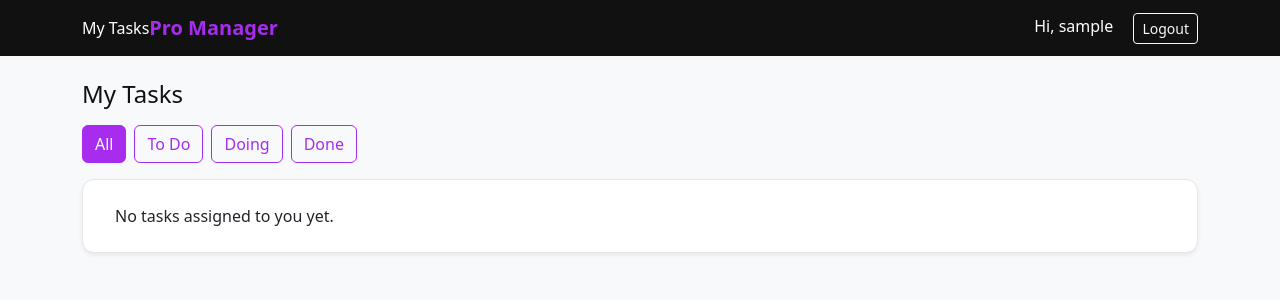
After one commit to ch-4rl/pro-manager, a Django app: page /my-tasks/ in a window 1280 px wide. The commit adds this page. Shown: the top 300 px of the page. Run offline with Django 5.2, Linux system fonts and the light colour scheme; the visitor is signed in with stand-in values (Sample User, id 1); data that the repository does not hold is empty.

Commit message:
Add My Tasks page with status filters

```diff
--- a/tasks/urls.py
+++ b/tasks/urls.py
@@ -2,9 +2,11 @@ from django.urls import path
 from . import views
 
 urlpatterns = [
+    path("my-tasks/", views.my_tasks, name="my_tasks"),
     path("tasks/<int:task_id>", views.task_detail, name="task_detail"),
     path("tasks/<int:task_id>/edit/", views.edit_task, name="edit_task"),
     path("tasks/<int:task_id>/status/", views.update_task_status, name="update_task_status"),
     path("tasks/<int:task_id>/delete/", views.delete_task_confirm, name="delete_task_confirm"),
     path("tasks/<int:task_id>/delete/confirm/", views.delete_task, name="delete_task"),
+
 ]
--- a/tasks/views.py
+++ b/tasks/views.py
@@ -7,6 +7,7 @@ from .forms import CommentForm, TaskStatusForm
 from .forms import TaskForm
 from projects.models import ProjectMembership
 from django.contrib import messages
+from django.db.models import Q
 
 
 
@@ -118,3 +119,19 @@ def delete_task(request, task_id):
     messages.success(request, "Task deleted successfully.")
 
     return redirect("project_detail", project_id=project_id)
+
+
+
+@login_required
+def my_tasks(request):
+    status = request.GET.get("status", "ALL")
+
+    tasks_qs = Task.objects.filter(assigned_to=request.user).select_related("project").order_by("-created_at")
+
+    if status in {"TODO", "DOING", "DONE"}:
+        tasks_qs = tasks_qs.filter(status=status)
+
+    return render(request, "tasks/my_tasks.html", {
+        "tasks": tasks_qs,
+        "status_filter": status,
+    })
--- a/templates/base.html
+++ b/templates/base.html
@@ -18,6 +18,8 @@
   <body class="bg-light">
     <nav class="navbar navbar-expand-lg navbar-dark bg-dark">
       <div class="container">
+        <a class="nav-link text-white" href="{% url 'my_tasks' %}">My Tasks</a>
+
         <a class="navbar-brand" href="{% url 'dashboard' %}">Pro Manager</a>
 
         <div class="ms-auto">
--- /dev/null
+++ b/templates/tasks/my_tasks.html
@@ -0,0 +1,48 @@
+{% extends "base.html" %}
+{% block title %}My Tasks{% endblock %}
+
+{% block content %}
+  <div class="d-flex justify-content-between align-items-center mb-3">
+    <h1 class="h4 mb-0">My Tasks</h1>
+  </div>
+
+  <div class="mb-3 d-flex gap-2 flex-wrap">
+    <a class="btn {% if status_filter == 'ALL' %}btn-primary{% else %}btn-outline-primary{% endif %}"
+       href="{% url 'my_tasks' %}">All</a>
+
+    <a class="btn {% if status_filter == 'TODO' %}btn-primary{% else %}btn-outline-primary{% endif %}"
+       href="{% url 'my_tasks' %}?status=TODO">To Do</a>
+
+    <a class="btn {% if status_filter == 'DOING' %}btn-primary{% else %}btn-outline-primary{% endif %}"
+       href="{% url 'my_tasks' %}?status=DOING">Doing</a>
+
+    <a class="btn {% if status_filter == 'DONE' %}btn-primary{% else %}btn-outline-primary{% endif %}"
+       href="{% url 'my_tasks' %}?status=DONE">Done</a>
+  </div>
+
+  <div class="card shadow-sm">
+    <div class="card-body">
+      <ul class="list-group list-group-flush">
+        {% for task in tasks %}
+          <li class="list-group-item">
+            <div class="d-flex justify-content-between align-items-start">
+              <div>
+                <a class="text-decoration-none fw-semibold" href="{% url 'task_detail' task.id %}">
+                  {{ task.title }}
+                </a>
+                <div class="text-muted small">
+                  Project: {{ task.project.name }}
+                  · Status: {{ task.get_status_display }}
+                  · Priority: {{ task.get_priority_display }}
+                  {% if task.due_date %} · Due: {{ task.due_date }}{% endif %}
+                </div>
+              </div>
+            </div>
+          </li>
+        {% empty %}
+          <li class="list-group-item">No tasks assigned to you yet.</li>
+        {% endfor %}
+      </ul>
+    </div>
+  </div>
+{% endblock %}
```
